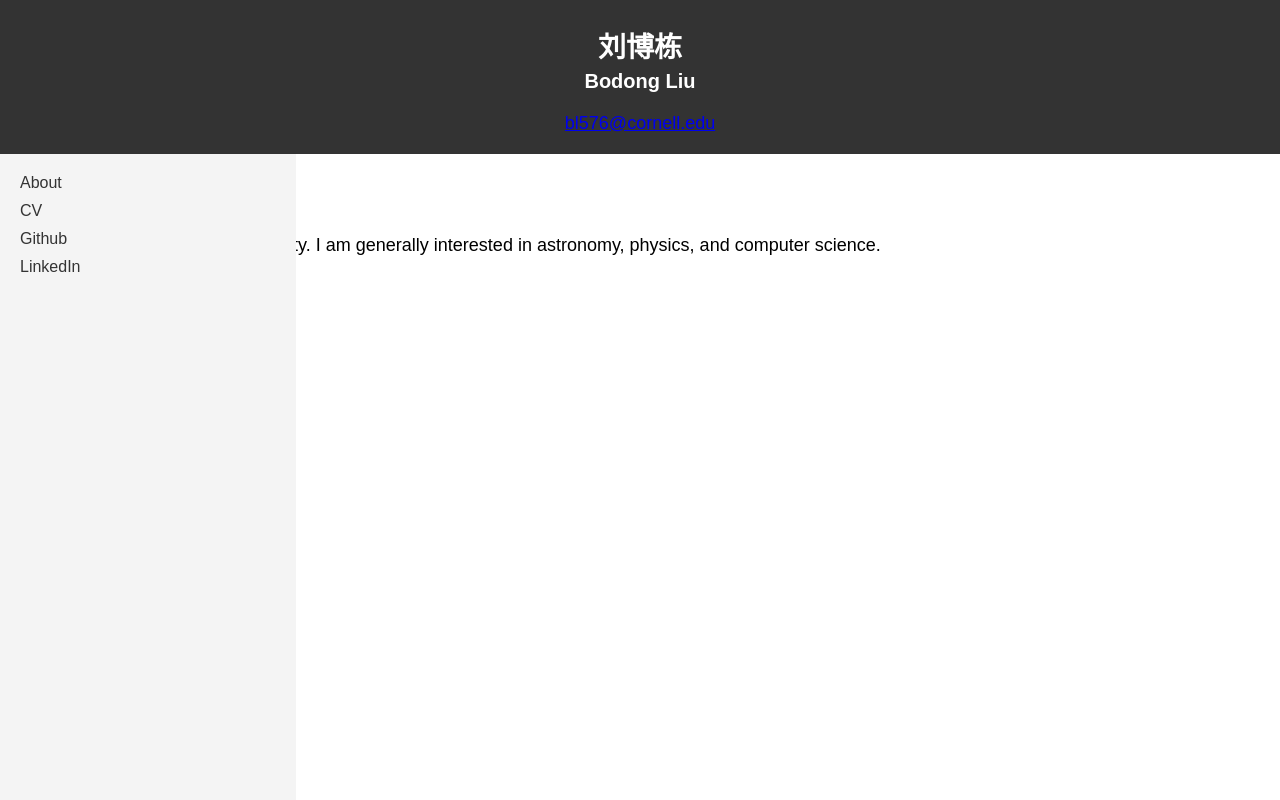
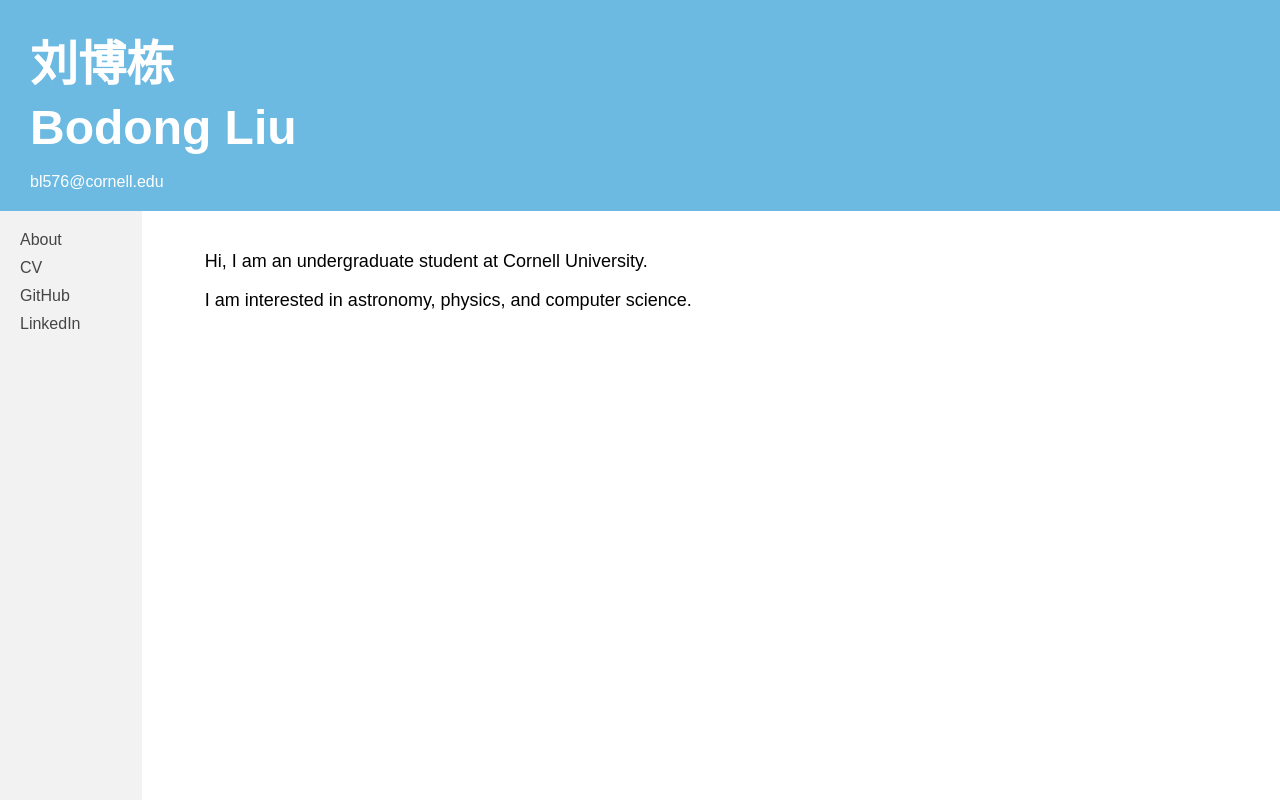
Before and after one commit to liu-bodong/liubodong.github.io, a plain HTML site: page index.html in a window 1280 px wide. Drawn offline with Linux system fonts and the light colour scheme.

Commit message:
Modified index.html - Changed title background color, layout, and font size - Added buttons on the sidebar - Added links to linkedin and github

```diff
--- a/index.html
+++ b/index.html
@@ -4,7 +4,7 @@
 <head>
   <meta charset="UTF-8">
   <meta name="viewport" content="width=device-width, initial-scale=1.0">
-  <title>刘博栋 - Personal Website</title>
+  <title>Bodong Liu - Personal Website</title>
   <style>
     body {
       font-family: Arial, sans-serif;
@@ -13,25 +13,34 @@
     }
 
     header {
-      text-align: center;
-      background-color: #333;
+      font-family: 'Playfair Display', sans-serif;
+      text-align: left;
+      background-color: #6cb9e2;
       color: white;
       padding: 20px 0;
     }
 
     h1 {
-      font-size: 28px;
+      font-size: 48px;
       margin: 5px 0;
+      margin-left: 30px;
     }
 
     h2 {
       font-size: 20px;
       margin: 0;
+      margin-left: 20px;
     }
 
     .contact {
-      margin-top: 20px;
-      font-size: 18px;
+      margin-top: 18px;
+      font-size: 16px;
+      margin-left: 30px;
+    }
+
+    .contact a {
+      color: rgb(255, 255, 255);
+      text-decoration: none;
     }
 
     .about {
@@ -41,8 +50,8 @@
 
     .sidebar {
       float: right;
-      width: 20%;
-      background-color: #f4f4f4;
+      width: 8%;
+      background-color: #edededb9;
       padding: 20px;
       height: 100vh;
       position: fixed;
@@ -52,8 +61,17 @@
     .sidebar a {
       display: block;
       margin-bottom: 10px;
+      color: #454545;
+      text-decoration: none;
+      font-size: 16px;
+      transition: font-size 0.3s, color 0.3s;
+    }
+
+    .sidebar a:hover {
+      /*When hovering, the text becomes bold, deeper color, and bigger*/
+      font-size: 18px;
+      font-weight: bold;
       color: #333;
-      text-decoration: none;
     }
   </style>
 </head>
@@ -61,7 +79,7 @@
 <body>
   <header>
     <h1>刘博栋</h1>
-    <h2>Bodong Liu</h2>
+    <h1>Bodong Liu</h1>
     <div class="contact">
       <a href="mailto:bl576@cornell.edu">bl576@cornell.edu</a>
     </div>
@@ -69,14 +87,13 @@
   <div class="sidebar">
     <a href="#about">About</a>
     <a href="#cv">CV</a>
-    <a href="#github">Github</a>
-    <a href="#linkedin">LinkedIn</a>
+    <a href="https://github.com/liu-bodong" target="_blank">GitHub</a>
+    <a href="https://www.linkedin.com/in/bodong-liu/" target="_blank">LinkedIn</a>
   </div>
-  <div style="margin-right: 25%;">
+  <div style="margin-left: 16%;">
     <section id="about" class="about">
-      <h2>About</h2>
-      <p>Hi, I am a student at Cornell University. I am generally interested in astronomy, physics, and computer
-        science.</p>
+      <p>Hi, I am an undergraduate student at Cornell University. </p>
+      <p>I am interested in astronomy, physics, and computer science.</p>
     </section>
     <section>
       <!-- Placeholder for your main picture -->
```
